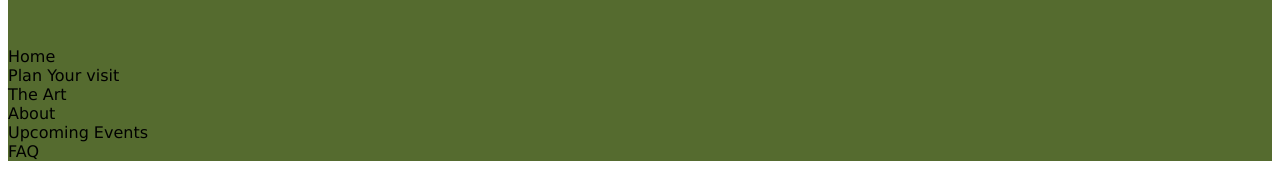
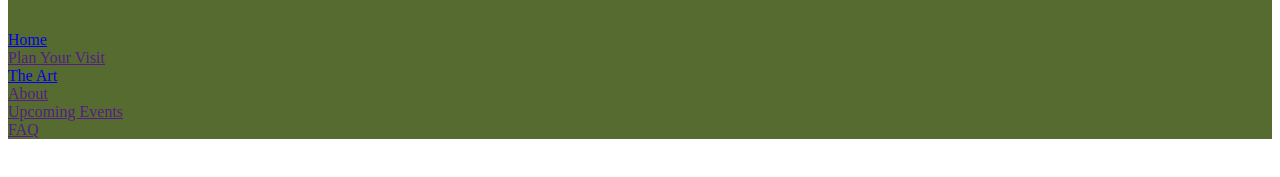
Before and after one commit to cmreardon1/ReardonMuseum2, a plain HTML site: page index.html in a window 1280 px wide. Shown: the part 2407-2584 px from the top of the page. After the commit the page ends 2554 px from the top, so only its background shows below. Drawn offline with Linux system fonts and the light colour scheme.

Commit message:
Update index.html

```diff
--- a/index.html
+++ b/index.html
@@ -80,12 +80,17 @@ Boston, MA 02115<br>
 617 566 1401<br>
 information@isgm.org</p>
 <br>
-<p>Home<br>
-Plan Your visit<br>
-The Art<br>
-About<br>
-Upcoming Events<br>
-FAQ<br>
+<a href="home.html">Home</a>
+      <br>
+      <a href="">Plan Your Visit</a>
+      <br>
+      <a href="category.html">The Art</a>
+      <br>
+      <a href="">About</a>
+      <br>
+      <a href="">Upcoming Events</a>
+      <br>
+      <a href="">FAQ</a>
 </footer>
 
 </body>
```
